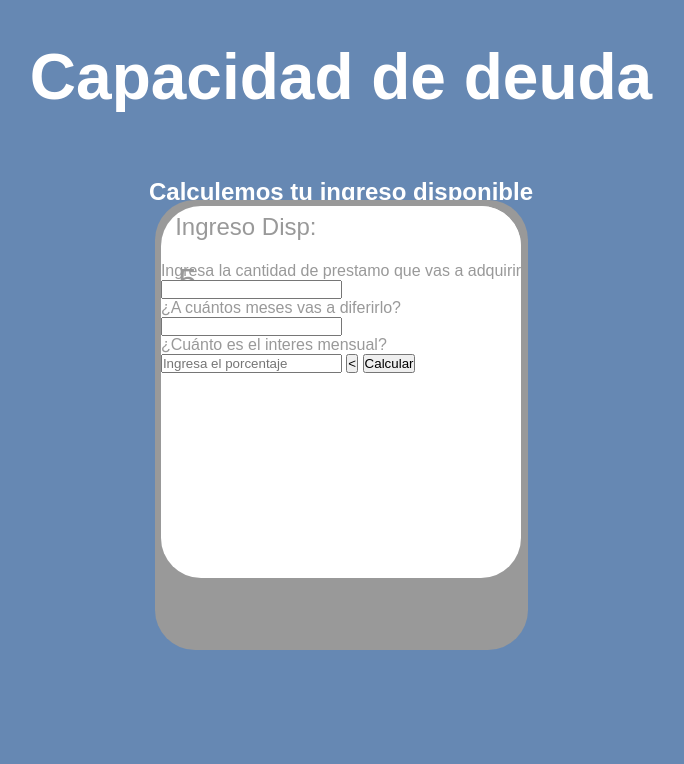
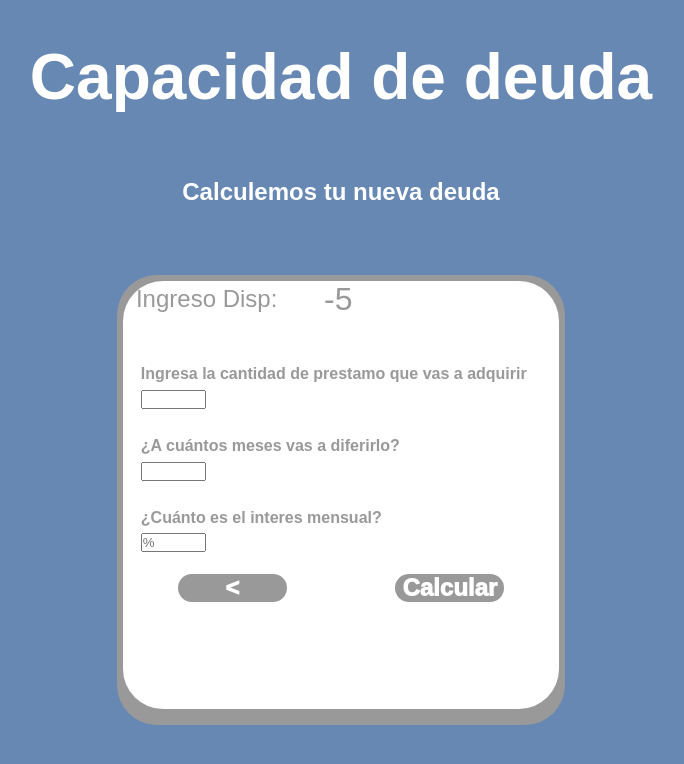
Before and after one commit to Aiermero/exercises_math_js, a plain HTML site: page math_with_arrays_objects/project_dept_capacity/index.html in a window 1280 px wide. Both pictures are taken after typing "5", "5", "5" into the empty fields and a click on the button "Calcular". Shown: the whole page, without its empty margins (299-983 px from the left). Drawn offline with Linux system fonts and the light colour scheme.

Commit message:
project finished

```diff
--- a/math_with_arrays_objects/project_dept_capacity/dept_capacity.js
+++ b/math_with_arrays_objects/project_dept_capacity/dept_capacity.js
@@ -12,12 +12,15 @@ const cuadroCalc = document.querySelector('.cuadro-calculo')
 const interestCalButton = document.querySelector('.calcular-deuda')
 const retunrBtn = document.querySelector('.return')
 const incomeAval = document.querySelector('.ingreso-disponible-num')
+const h2CalNewDept = document.querySelector('.calc-nueva-deuda')
+const h2CalIncome = document.querySelector('.cal-nuevo-ingreso')
 
 /*Calculation from input*/
 let netIncomeCal = 0
 let totalNewDeptCal = 0
 let totalInterestCal = 0
 let monthlyPay = 0
+const arrayConf = []
 
 /* Events */
 netIncomeButton.addEventListener('click', actualIncome)
@@ -33,6 +36,8 @@ function actualIncome(){
     incomeAval.textContent = netIncomeCal
     netDeptDiv.classList.toggle('inactive')
     netIncomeDiv.classList.toggle('inactive')
+    h2CalIncome.classList.toggle('inactive')
+    h2CalNewDept.classList.toggle('inactive')
 }
 
 function netDeptCalculator (){
@@ -43,20 +48,34 @@ function netDeptCalculator (){
     totalNewDeptCal = totalInterestCal + netNewDeptValue
     monthlyPay = (totalNewDeptCal/monthsValue).toFixed(2)
     const deptCapacity = (netIncomeCal * 30)/100
+    if(arrayConf[0] == 1){
+        if(monthlyPay > deptCapacity){
+            let advise = document.querySelector('.advise')
+            advise.textContent = 'Tu deuda sería de ' + monthlyPay +' mensuales. No es recomendable endeudarte de esa manera debido a que tus pagos son mayores que ' + deptCapacity + ', mas alto del 30% de tus ingresos netos.'
+        } else{
+            let advise = document.querySelector('.advise')
+            advise.textContent = 'Tu deuda sería de ' + monthlyPay +' mensuales. Es menor a ' + deptCapacity + ', tu 30% de ingresos netos. Financieramente estas apto para adquirir tu deuda'
+        }
+    } else{
+        arrayConf.push(1)
+        if ( monthlyPay > deptCapacity ) {
+            const parrafoConsejo =  document.createElement('p')
+            parrafoConsejo.classList.add('advise')
+            parrafoConsejo.textContent = 'Tu deuda sería de ' + monthlyPay +' mensuales. No es recomendable endeudarte de esa manera debido a que es mayor que ' + deptCapacity + ', mas alto del 30% de tus ingresos netos.'
+            netDeptDiv.appendChild(parrafoConsejo)
+        }else {
+            const parrafoConsejo =  document.createElement('p')
+            parrafoConsejo.classList.add('advise')
+            parrafoConsejo.textContent = 'Tu deuda sería de ' + monthlyPay +' mensuales. Es menor a ' + deptCapacity + ', tu 30% de ingresos netos. Financieramente estas apto para adquirir tu deuda'
+            netDeptDiv.appendChild(parrafoConsejo)
+            console.log(arrayConf)
+        }
+    }
 
-    if ( monthlyPay > deptCapacity ) {
-        const parrafoConsejoNo =  document.createElement('p')
-        parrafoConsejoNo.classList.add('consejo-no')
-        parrafoConsejoNo.textContent = 'Tu deuda sería de ' + monthlyPay +' mensuales. No es recomendable endeudarte de esa manera debido a que es mayor que ' + deptCapacity + ', mas alto del 30% de tus ingresos netos.'
-        netDeptDiv.appendChild(parrafoConsejoNo)
-    }else {
-        const parrafoConsejoSi =  document.createElement('p')
-        parrafoConsejoSi.classList.add('consejo-si')
-        parrafoConsejoSi.textContent = 'Tu deuda sería de ' + monthlyPay +' mensuales. Es menor a' + deptCapacity + ', tu 30% de ingresos netos. Financieramente estas apto para adquirir tu deuda'
-        netDeptDiv.appendChild(parrafoConsejoSi)
-    }
 }
 function returnButton(){
     netDeptDiv.classList.toggle('inactive')
     netIncomeDiv.classList.toggle('inactive')
+    h2CalIncome.classList.toggle('inactive')
+    h2CalNewDept.classList.toggle('inactive')
 }
--- a/math_with_arrays_objects/project_dept_capacity/index.html
+++ b/math_with_arrays_objects/project_dept_capacity/index.html
@@ -10,8 +10,8 @@
     <header>
         <div class="encabezado">
             <h1>Capacidad de deuda</h1>
-            <h2>Calculemos tu ingreso disponible</h2>
-            <h2 class="inactive">Calculemos tu nueva deuda</h2>
+            <h2 class="cal-nuevo-ingreso">Calculemos tu ingreso disponible</h2>
+            <h2 class="calc-nueva-deuda inactive">Calculemos tu nueva deuda</h2>
         </div>
     </header>
    <main>
@@ -37,20 +37,20 @@
 
                 </div>
                 <div class="cuadro-deuda inactive">
-                    <p>Ingresa la cantidad de prestamo que vas a adquirir</p>
+                    <p class="titulos">Ingresa la cantidad de prestamo que vas a adquirir</p>
                     <input type="number" class="prestamo">
 
-                    <p>¿A cuántos meses vas a diferirlo?</p>
+                    <p class="titulos">¿A cuántos meses vas a diferirlo?</p>
                     <input type="number" class="meses-diferir">
 
-                    <p>¿Cuánto es el interes mensual?</p>
-                    <input type="number" class="porcentaje" placeholder="Ingresa el porcentaje">
-
-                    <button class="return"> &lt </button>
-                    <button class="calcular-deuda">Calcular</button>
-
+                    <p class="titulos">¿Cuánto es el interes mensual?</p>
+                    <input type="number" class="porcentaje" placeholder="%">
+                    <div class="botones">
+                        <button class="return"> &lt </button>
+                        <button class="calcular-deuda">Calcular</button>
                     </div>
                 </div>
+            </div>
         </div>
    </main>
    <script src="./dept_capacity.js"></script>
--- a/math_with_arrays_objects/project_dept_capacity/project_dept_style.css
+++ b/math_with_arrays_objects/project_dept_capacity/project_dept_style.css
@@ -19,10 +19,16 @@ body{
     background-color: var(--DarkBlue);
     height: 100vh;
     width: 100vw;
+    display: flex;
+    flex-direction: column;
+}
+header{
+    margin-top: 5vh;
+    height: 20vh;
 }
 .encabezado{
-    margin-top: 5vh;
-    height: 20vh;
+    height: 100%;
+    width: 100%;
 }
 h1{
     text-align: center;
@@ -36,16 +42,17 @@ h2{
 }
 main{
     height: 75vh;
-    width: 50vw;
-    width: auto;
+    width: 100%;
     display: flex;
     justify-content: center;
+    flex-direction: column;
+    align-items: center;
 }
 .fondo{
     background-color: var(--Gray);
     padding: 0.5%;
     height: 75%;
-
+    width: 35%;
     border-radius: 40px;
 }
 p{
@@ -61,14 +68,15 @@ p{
 .encabezado-calc{
     height: 15%;
     width: 100%;
-    justify-content:baseline;
     padding-left: 2%;
+    display: flex;
+    justify-content: flex-start;
 }
 .encabezado-calc div{
     font-size: 2rem;
     color: var(--Gray);
     background-color: var(--White);
-    width: 100%;
+    width: 45%;
     height: 100%;
     border-top-right-radius: 40px;
 }
@@ -93,7 +101,7 @@ p{
     display: flex;
     flex-direction: column;
 }
-.cuadro-ingresos .titulos{
+.titulos{
     padding: 1.5%;
     padding-left:4%;
     font-weight: 800;
@@ -111,8 +119,6 @@ p{
 }
 .ingreso-disponible-calcular{
     align-self: center;
-}
-.ingreso-disponible-calcular{
     margin-top: 5%;
     width: 50%;
     height: 15%;
@@ -123,3 +129,54 @@ p{
     font-size: 1.5rem;
     background-color: var(--Gray);
 }
+.cuadro-deuda{
+    background-color: var(--White);
+    height: 100%;
+    width: 100%;
+    border-bottom-left-radius: 40px;
+    border-bottom-right-radius: 40px;
+    display: flex;
+    flex-direction: column;
+}
+.cuadro-deuda .titulos{
+    margin-top: 5%;
+}
+.cuadro-deuda input{
+    margin-left: 4%;
+    width: 15%;
+}
+.botones{
+    display: flex;
+    margin-top: 5%;
+    justify-content: space-around;
+}
+.calcular-deuda{
+    width: 25%;
+    height: 100%;
+    border: none;
+    border-radius: 50px;
+    color: var(--White);
+    font-weight: 1000;
+    font-size: 1.5rem;
+    background-color: var(--Gray);
+}
+.return{
+    width: 25%;
+    height: 100%;
+    border: none;
+    border-radius: 50px;
+    color: var(--White);
+    font-weight: 1000;
+    font-size: 1.5rem;
+    background-color: var(--Gray);
+}
+.consejo-no{
+    margin-left: 4%;
+    font-size: 1.5rem;
+    padding-top: 2%;
+}
+.consejo-si{
+    margin-left: 4%;
+    font-size: 1.5rem;
+    padding-top: 2%;
+}
```
